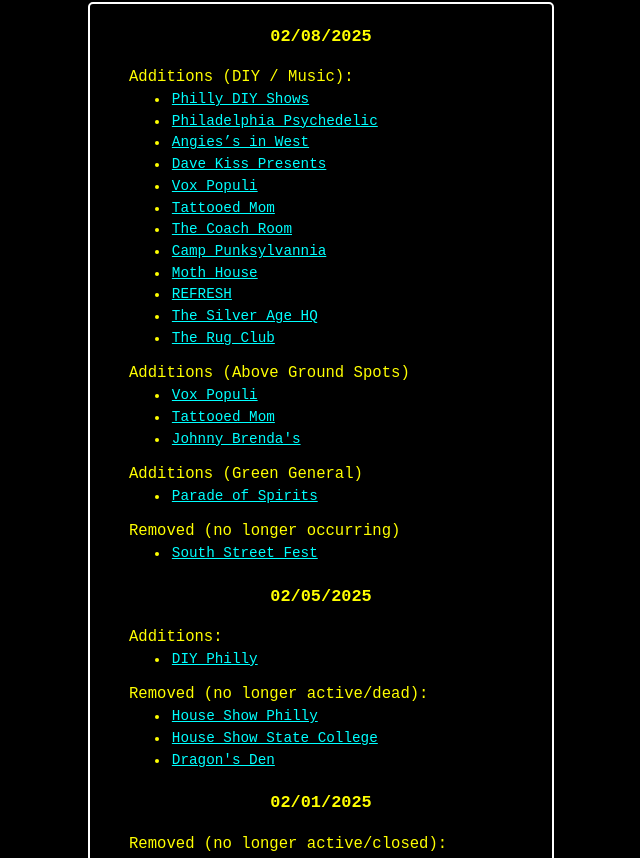
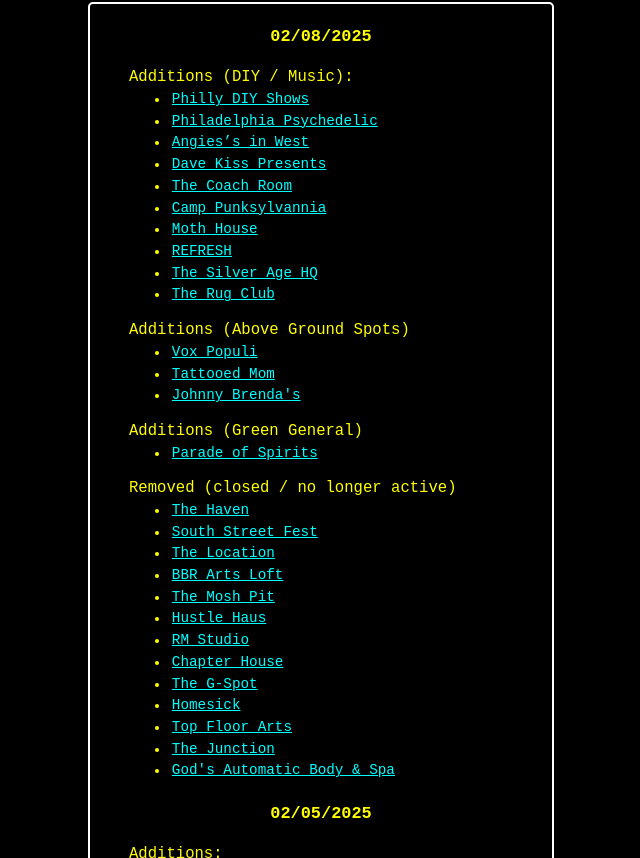
Before and after one commit to KLabWeb/Philly-Happenings, a React (Create React App) app: page / in a window 1280 px wide. Shown: the part 822-1680 px from the top of the page, without its empty margins (319-959 px from the left). Built offline with nearby package versions, Linux system fonts and the light colour scheme; the HTML template or start-up script is replaced by a standard one.

Commit message:
addition and removal of spaces. Updates to some descriptions

```diff
--- a/src/updatesData.js
+++ b/src/updatesData.js
@@ -20,14 +20,6 @@ export const UPDATES = [
                     {
                         label: "Dave Kiss Presents",
                         href: "https://www.instagram.com/davekisspresents",
-                    },
-                    {
-                        label: "Vox Populi",
-                        href: "https://www.instagram.com/voxpopuligallery",
-                    },
-                    {
-                        label: "Tattooed Mom",
-                        href: "https://www.instagram.com/tmoms",
                     },
                     {
                         label: "The Coach Room",
@@ -82,11 +74,59 @@ export const UPDATES = [
                 ]
             },
             {
-                type: "Removed (no longer occurring)",
+                type: "Removed (closed / no longer active)",
                 updateList: [
+                    {
+                        label: "The Haven",
+                        href: "https://www.instagram.com/thehavenphilly/",
+                    },
                     {
                         label: "South Street Fest",
                         href: "https://www.instagram.com/southstreetphilly",
+                    },
+                    {
+                        label: "The Location",
+                        href: "https://www.instagram.com/thelocationphl/",
+                    },
+                    {
+                        label: "BBR Arts Loft",
+                        href: "https://www.instagram.com/bigbadradio"
+                    },
+                    {
+                        label: "The Mosh Pit",
+                        href: "https://www.instagram.com/themoshpit1837/"
+                    },
+                    {
+                        label: "Hustle Haus",
+                        href: "https://www.instagram.com/explore/tags/hustlehaus/"
+                    },
+                    {
+                        label: "RM Studio",
+                        href: "https://www.instagram.com/rmstudio.phl/"
+                    },
+                    {
+                        label: "Chapter House",
+                        href: "https://www.instagram.com/chapterhousephl/"
+                    },
+                    {
+                        label: "The G-Spot",
+                        href: "https://www.instagram.com/gspotphilly/"
+                    },
+                    {
+                        label: "Homesick",
+                        href: "https://www.instagram.com/homesickphl/"
+                    },
+                    {
+                        label: "Top Floor Arts",
+                        href: "https://www.instagram.com/topfloorarts_/"
+                    },
+                    {
+                        label: "The Junction",
+                        href: "https://www.instagram.com/junctionphl/"
+                    },
+                    {
+                        label: "God's Automatic Body & Spa",
+                        href: "https://www.instagram.com/gods.automatic.body/"
                     },
                 ]
             },
```
Also changed, not shown: src/data.js.
